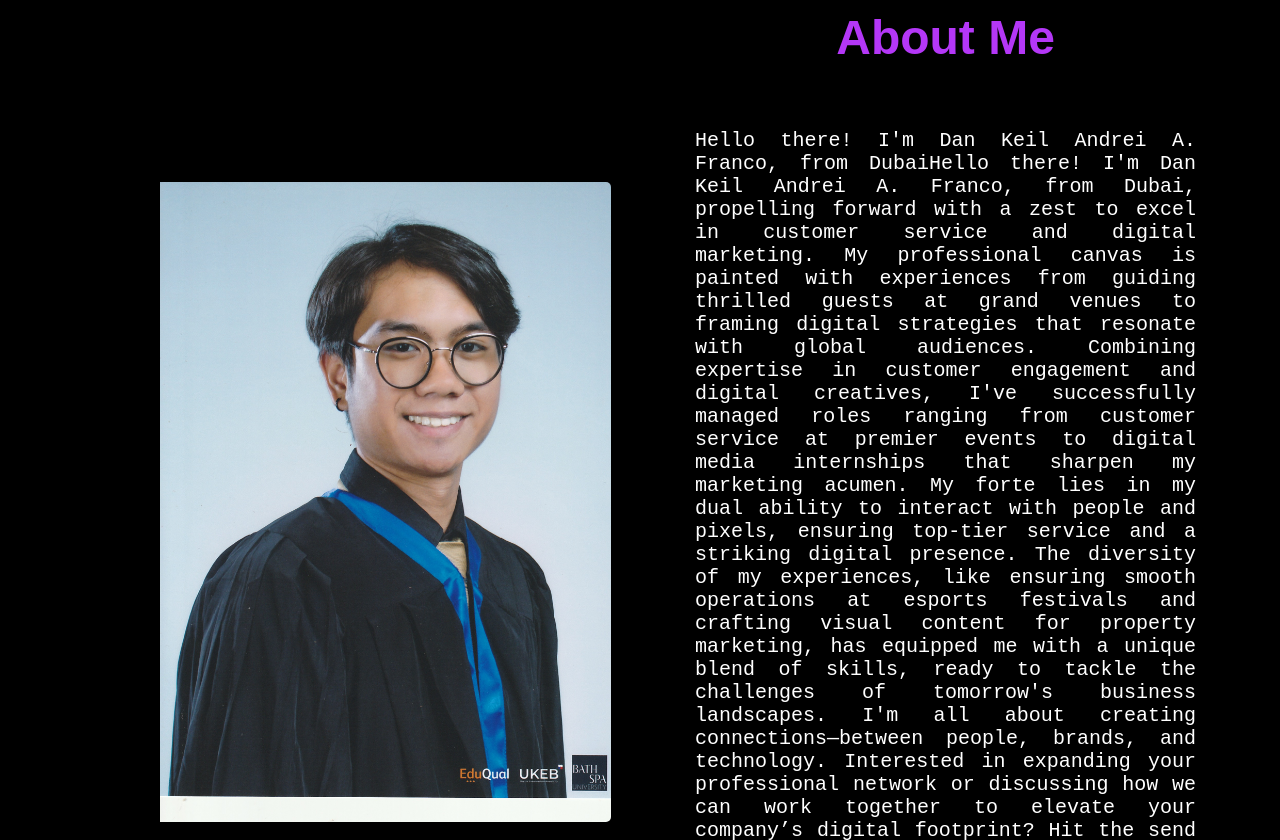
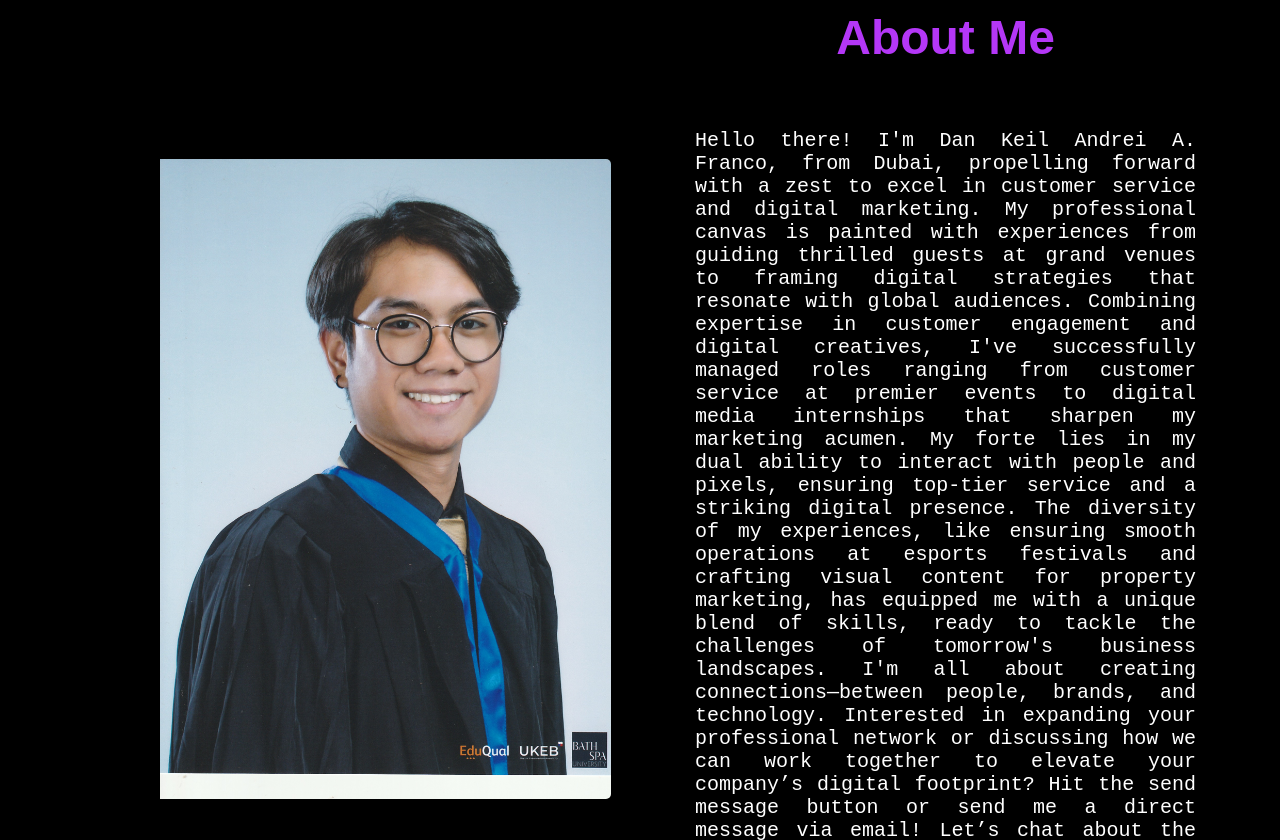
Before and after one commit to DanFranco2k3/my-portfolio, a website: page index.html in a window 1280 px wide. Shown: the part 2340-3180 px from the top of the page. Drawn offline with Linux system fonts and the light colour scheme; files whose address does not match are found by name; a web font is replaced by a local one.

Commit message:
Update "About Me" section in index.html for improved clarity and detail

```diff
--- a/index.html
+++ b/index.html
@@ -65,7 +65,7 @@
       <div class="about-content">
          <h1>About Me</h1>
          <p>
-            Hello there! I'm Dan Keil Andrei A. Franco, from DubaiHello there! I'm Dan Keil Andrei A. Franco, from Dubai, propelling forward with a zest to excel in customer service and digital marketing. My professional canvas is painted with experiences from guiding thrilled guests at grand venues to framing digital strategies that resonate with global audiences.
+            Hello there! I'm Dan Keil Andrei A. Franco, from Dubai, propelling forward with a zest to excel in customer service and digital marketing. My professional canvas is painted with experiences from guiding thrilled guests at grand venues to framing digital strategies that resonate with global audiences.
 
 Combining expertise in customer engagement and digital creatives, I've successfully managed roles ranging from customer service at premier events to digital media internships that sharpen my marketing acumen. My forte lies in my dual ability to interact with people and pixels, ensuring top-tier service and a striking digital presence.
 
```
